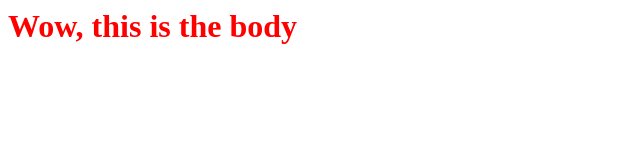
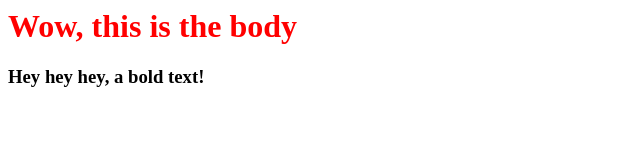
Before and after one commit to joshmadakor/Study_Temp, a plain HTML site: page index.html in a window 1280 px wide. Shown: the whole page, without its empty margins (0-640 px from the left). Drawn offline with Linux system fonts and the light colour scheme.

Commit message:
update
update

```diff
--- a/index.html
+++ b/index.html
@@ -2,6 +2,7 @@
 <head><title>This is the title</title></head>
 <body>
 <h1 style="color: red;">Wow, this is the body</h1>
+<h3 style="font-weight: bold;">Hey hey hey, a bold text!</h3>
 </body>
 
 </html>
```
